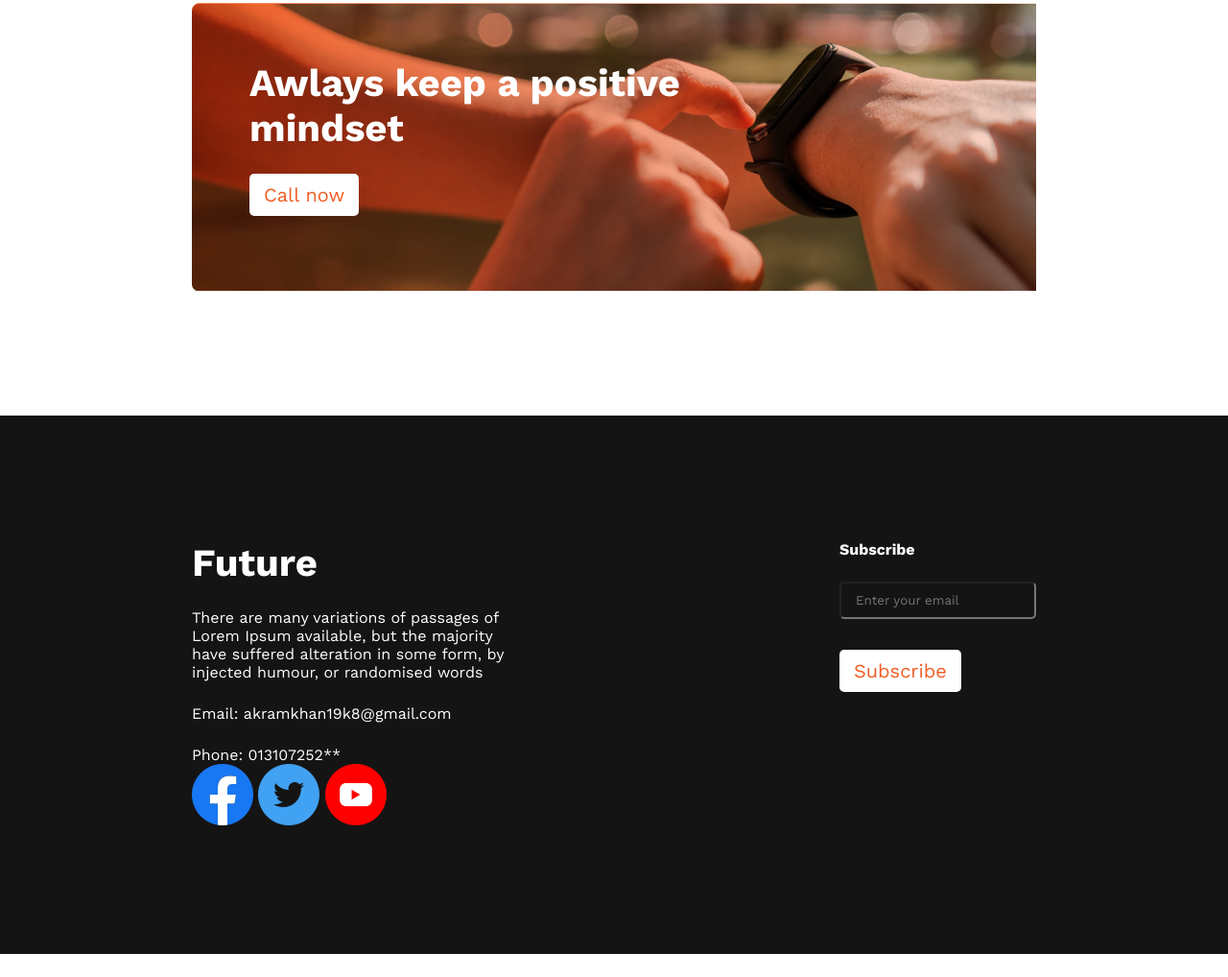
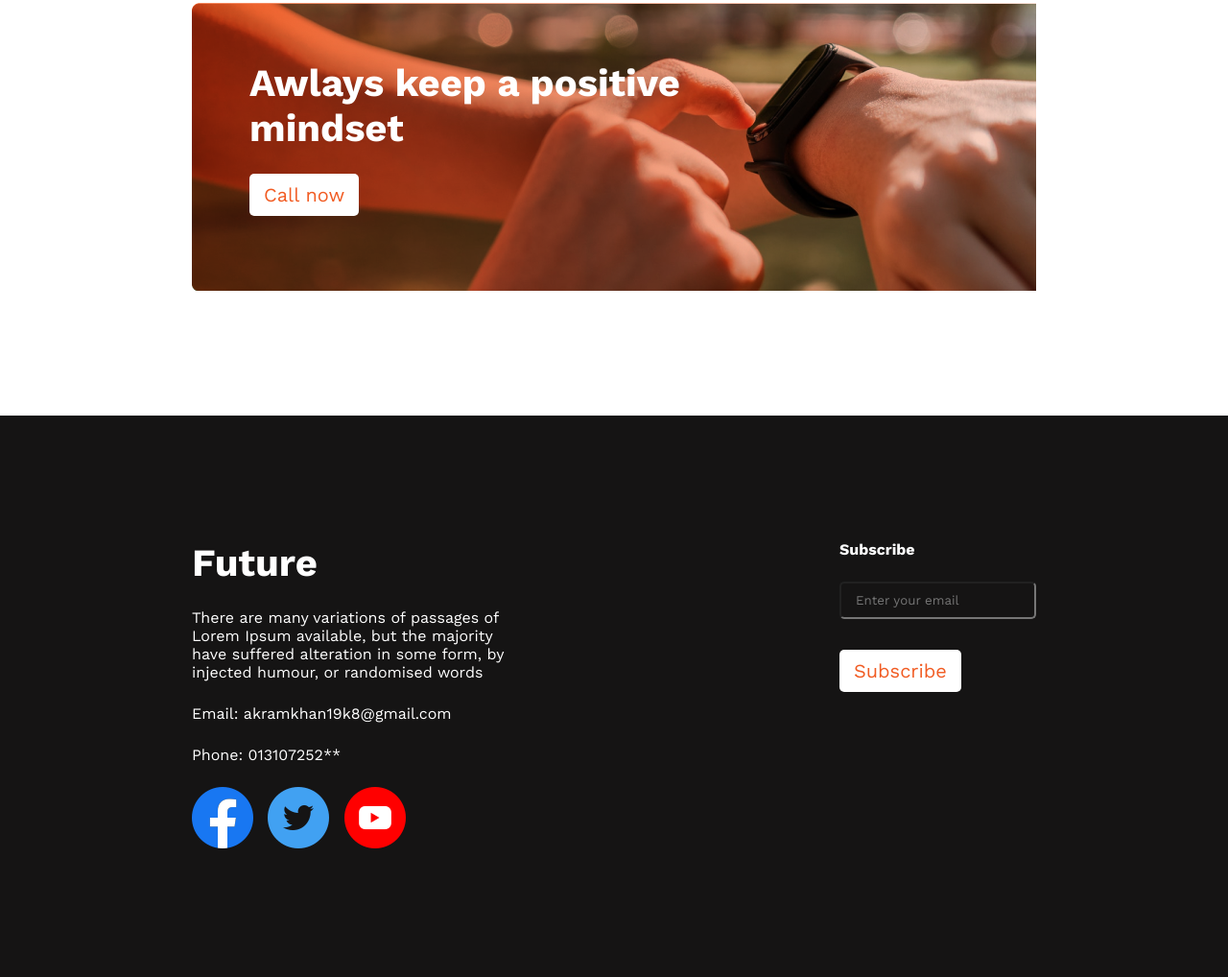
Before and after one commit to NurMohammadakram/new-year-my-new-vibe, a plain HTML site: page index.html in a window 1280 px wide. Shown: the part 1732-2750 px from the top of the page at 96% size. Before the commit the page ends 2726 px from the top, so only its background shows below. Drawn offline with nearby package versions, Linux system fonts and the light colour scheme.

Commit message:
all work done

```diff
--- a/index.html
+++ b/index.html
@@ -84,9 +84,9 @@
                 <p>Email: akramkhan19k8@gmail.com</p>
                 <p>Phone: 013107252**</p>
                 <div class="social-icons">
-                    <img src="images/png/002-facebook.png" alt="">
-                    <img src="images/png/004-twitter.png" alt="">
-                    <img src="images/png/001-youtube.png" alt="">
+                    <a href="" target="_blank"><img src="images/png/002-facebook.png" alt=""></a>
+                    <a href="" target="_blank"><img src="images/png/004-twitter.png" alt=""></a>
+                    <a href="" target="_blank"><img src="images/png/001-youtube.png" alt=""></a>
                 </div>
             </div>
             <div class="subscribe">
--- a/style.css
+++ b/style.css
@@ -159,3 +159,10 @@ form input {
     background: transparent;
     color: white;
 }
+.social-icons {
+    margin-top: 24px;
+}
+.social-icons img {
+    padding-right: 10px;
+    width: 46x;
+}
```
